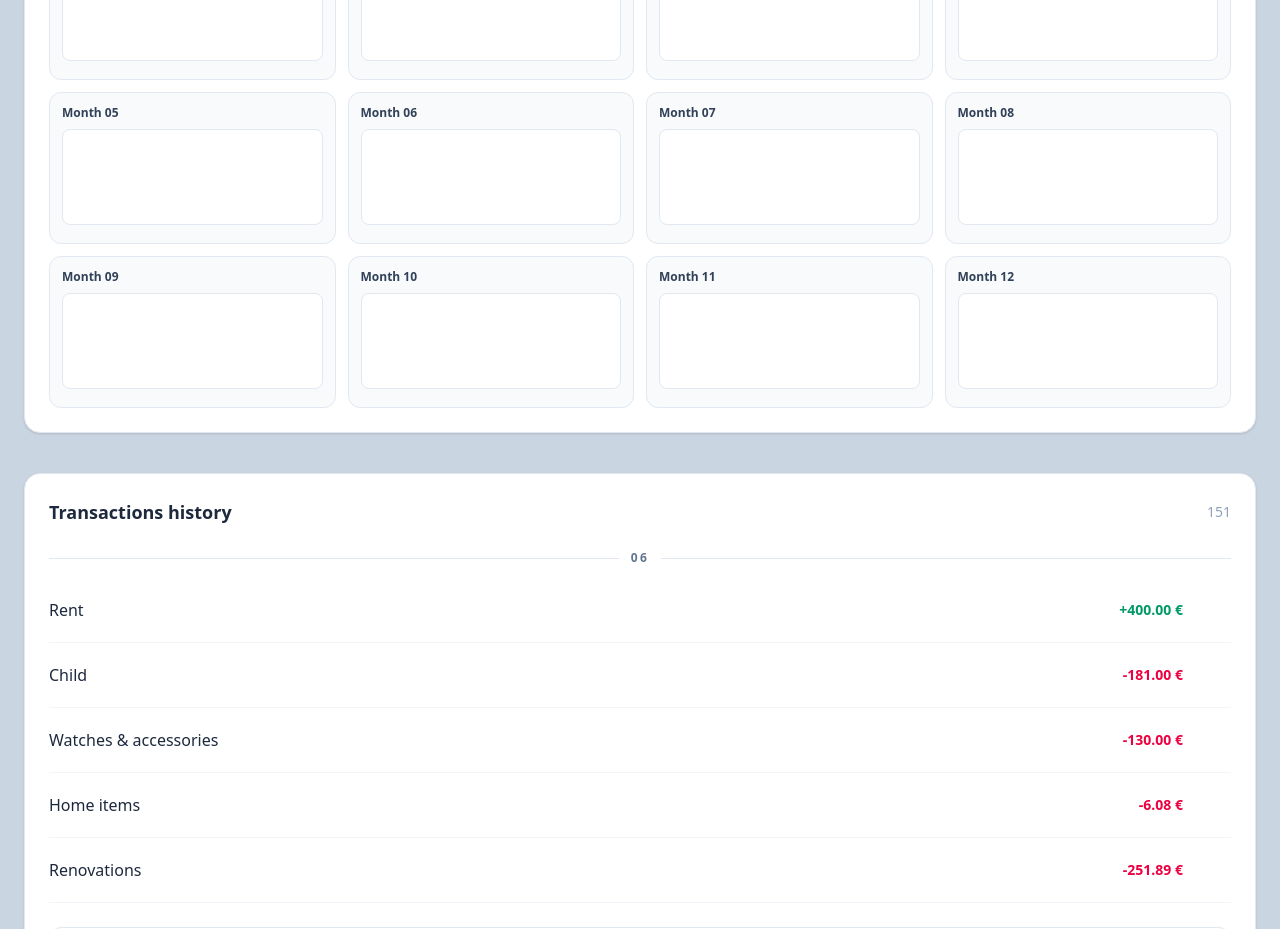
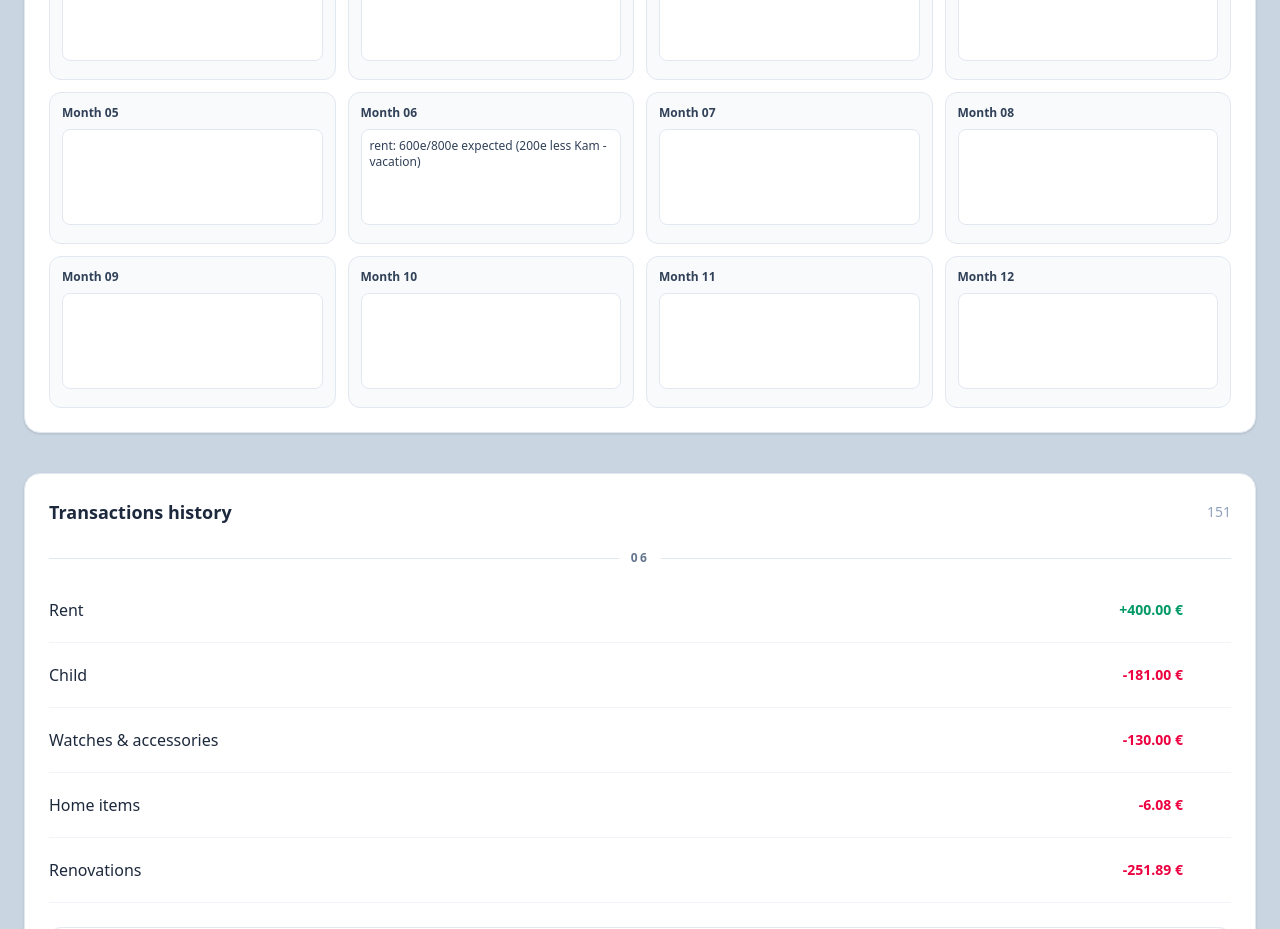
Before and after one commit to oleksaGrzegorz/budget-app, a React (Vite) app: page / in a window 1280 px wide. Shown: the part 6380-7309 px from the top of the page. Built offline with nearby package versions, Linux system fonts and the light colour scheme; no server answers.

Commit message:
refactor: reorganize ratings and notes structure in initialForecast

```diff
--- a/src/data/initialForecast.ts
+++ b/src/data/initialForecast.ts
@@ -107,7 +107,10 @@ export const initialForecast: Forecast = {
     "12": 4200,
   },
 
-  ratings: Object.fromEntries(months.map((month) => [month, null])),
+ratings: Object.fromEntries(months.map((month) => [month, null])),
 
-  notes: Object.fromEntries(months.map((month) => [month, ""])),
+notes: {
+  ...Object.fromEntries(months.map((month) => [month, ""])),
+  "06": "rent: 600e/800e expected (200e less Kam - vacation)",
+},
 };
```
